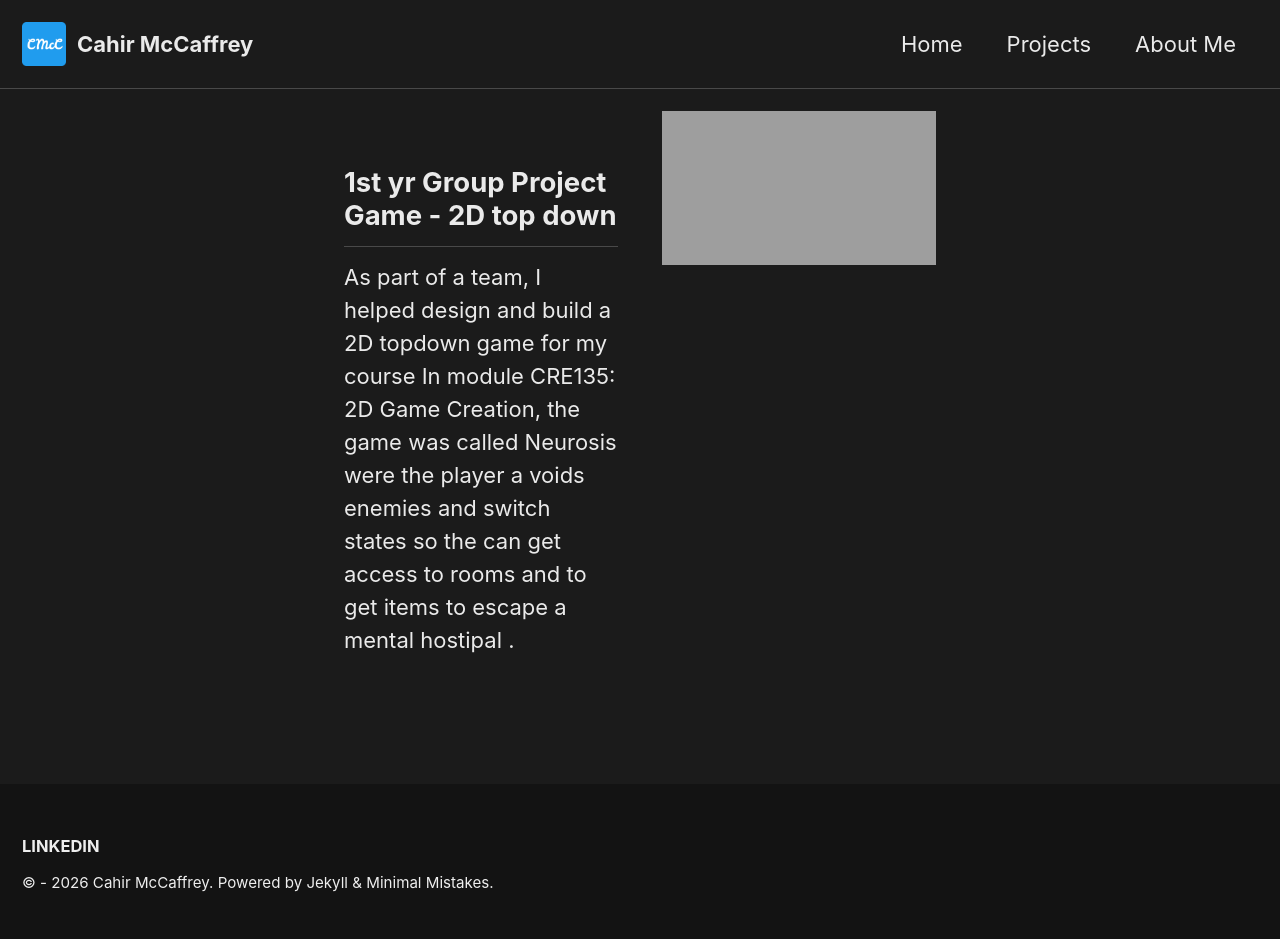
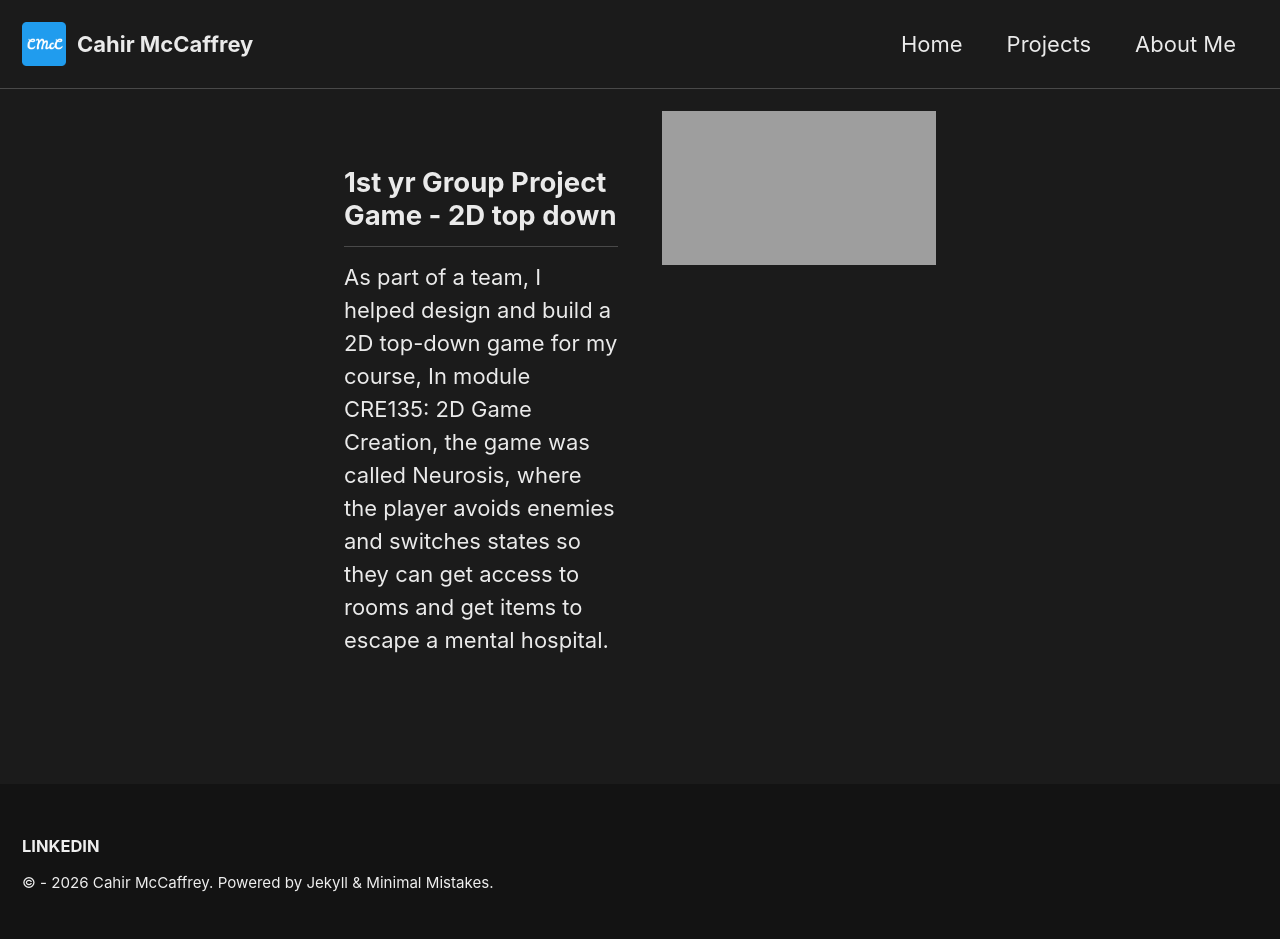
Before and after one commit to MADMAX4TIMEF1CHAMP/MADMAX4TIMEF1CHAMP.github.io, a Jekyll site: the page built from _pages/projects-1styrgrouprojectgame2dtopdown.md, in a window 1280 px wide. Built offline with Jekyll 4.4.1, drawn with Linux system fonts in a browser that asks for light colours; our own code applies the rules of GitHub Pages for plain Markdown files; grey boxes are pictures that could not be loaded.

Commit message:
Fix grammar in 2D game project description
Corrected grammar and punctuation in project description.

```diff
--- a/_pages/projects-1styrgrouprojectgame2dtopdown.md
+++ b/_pages/projects-1styrgrouprojectgame2dtopdown.md
@@ -27,7 +27,7 @@ skills:
 <div style="flex:1 1 250px; min-width:250px;">
 <h2>1st yr  Group Project Game - 2D top down</h2>
 <p>
-As part of a team, I helped design and build a 2D topdown game for my course In module CRE135: 2D Game Creation, the game was called Neurosis were the player a voids enemies and switch states so the can get access to rooms and to get items to escape a mental hostipal .
+ As part of a team, I helped design and build a 2D top-down game for my course, In module CRE135: 2D Game Creation, the game was called Neurosis, where the player avoids enemies and switches states so they can get access to rooms and get items to escape a mental hospital.
 </p>
 </div>
 <!-- RIGHT: video/content area -->
```
